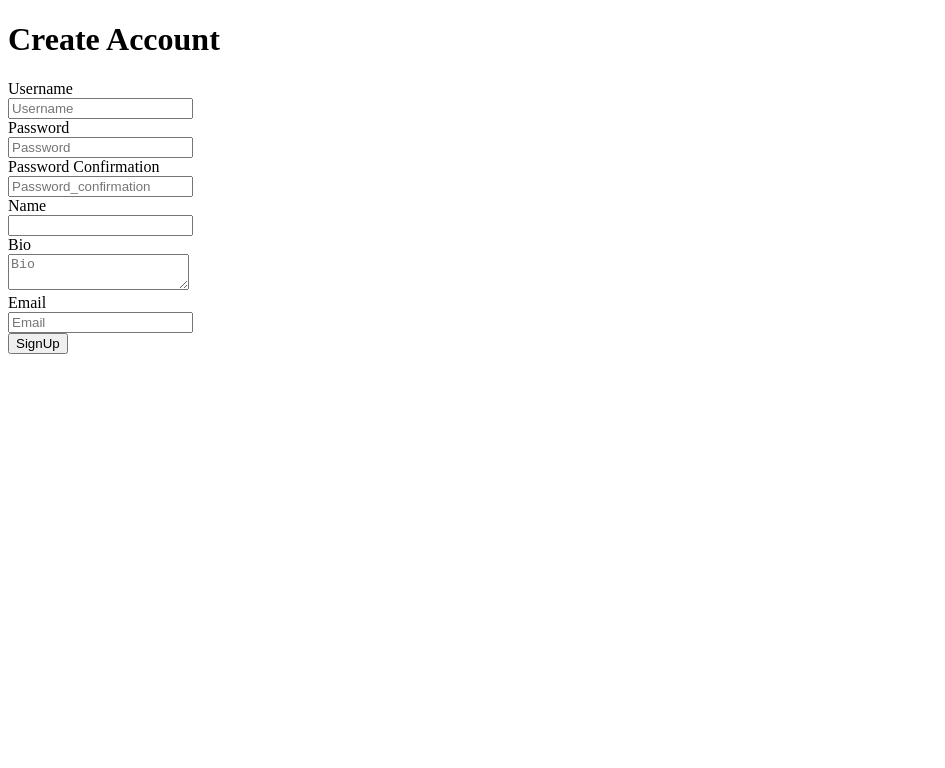
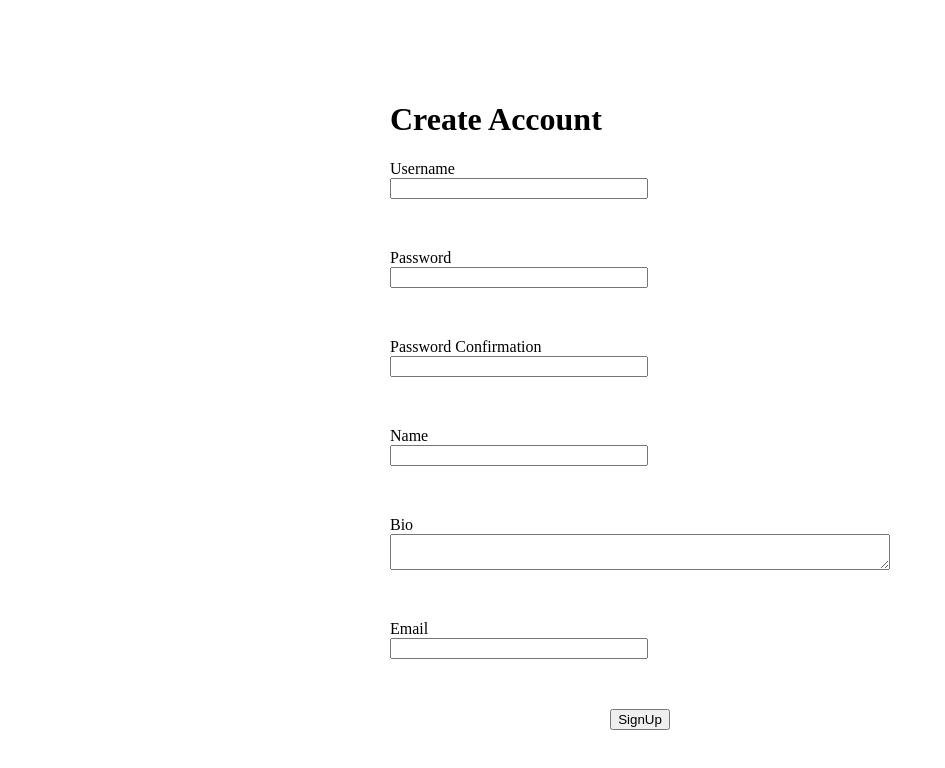
Before and after one commit to jolouie7/webuy-frontend, a React (Create React App) app: page /signup in a window 1280 px wide. Shown: the top 768 px of the page, without its empty margins (0-945 px from the left). Built offline with nearby package versions, Linux system fonts and the light colour scheme.

Commit message:
initial signup page styling

```diff
--- a/src/components/signIn.js
+++ b/src/components/signIn.js
@@ -29,7 +29,6 @@ class SignIn extends Component {
         <label>Username</label>
         <input
           name="username"
-          placeholder="Username"
           value={this.state.username}
           onChange={this.handleChange}
         />
@@ -39,7 +38,6 @@ class SignIn extends Component {
         <input
           type="password"
           name="password"
-          placeholder="Password"
           value={this.state.password}
           onChange={this.handleChange}
         />
@@ -49,13 +47,12 @@ class SignIn extends Component {
         <input
           type="password"
           name="password_confirmation"
-          placeholder="Password Confirmation"
           value={this.state.password_confirmation}
           onChange={this.handleChange}
         />
         <br />
 
-        <input type="submit" value="SignIn"/>
+        <input type="submit" value="Login"/>
       </form>
     );
   }
--- a/src/components/signUp.js
+++ b/src/components/signUp.js
@@ -29,76 +29,82 @@ class Signup extends Component {
   render() {
     // console.log(this.props)
     return (
-      <div>
+      <div className="container">
         <form
+          className="form__container"
           onSubmit={e => {
             this.props.signUp(e, this.state, this.props.history);
           }}
         >
-          <h1>Create Account</h1>
+          <h1 className="content-center">Create Account</h1>
 
+          <div className="form__group">
             <label>Username</label>
-          <br />
+
             <input
               name="username"
-            placeholder="Username"
               value={this.state.username}
               onChange={this.handleChange}
             />
             <br />
+          </div>
 
+          <div className="form__group">
             <label>Password</label>
-          <br />
             <input
               type="password"
               name="password"
-            placeholder="Password"
               value={this.state.password}
               onChange={this.handleChange}
             />
             <br />
+          </div>
 
+          <div className="form__group">
             <label>Password Confirmation</label>
-          <br />
             <input
               type="password"
               name="password_confirmation"
-            placeholder="Password_confirmation"
               value={this.state.password_confirmation}
               onChange={this.handleChange}
             />
             <br />
+          </div>
 
+          <div className="form__group">
             <label>Name</label>
-          <br />
             <input
               name="name"
               value={this.state.name}
               onChange={this.handleChange}
             />
             <br />
+          </div>
 
+          <div className="form__group">
             <label>Bio</label>
-          <br />
             <textarea
               name="bio"
-            placeholder="Bio"
               value={this.state.bio}
               onChange={this.handleChange}
+              rows="2"
+              cols="10"
             />
             <br />
+          </div>
 
+          <div className="form__group">
             <label>Email</label>
-          <br />
             <input
               name="email"
-            placeholder="Email"
               value={this.state.email}
               onChange={this.handleChange}
             />
             <br />
-
+          </div>
+          <div className="form__signup">
             <input type="submit" value="SignUp" />
+          </div>
         </form>
       </div>
     );
--- a/src/styles/SignUpStyle.css
+++ b/src/styles/SignUpStyle.css
@@ -1,3 +1,38 @@
-* {
+/* * {
   position: relative;
+} */
+
+.container {
+  margin-top: 5rem;
+  display: flex;
+  justify-content: center;
+  align-items: center;
 }
+
+.form__container {
+  width: 500px;
+  /* margin-left: auto; */
+  /* text-align: center; */
+}
+
+/* .content-center  {
+  text-align: center;
+} */
+
+.form__group input {
+  width: 50%;
+}
+
+.form__group {
+  /* background-color: green; */
+  margin-bottom: 2rem;
+  display:flex;
+  flex-direction: column;
+  justify-content: flex-end;
+}
+
+.form__signup {
+  display: flex;
+  justify-content: center;
+  align-items: center;
+}
```
Also changed, not shown: src/styles/SignInStyle.css (added), src/styles/SubNavBarStyle.css (added). Lines whose indentation alone changed are shown as unchanged.
